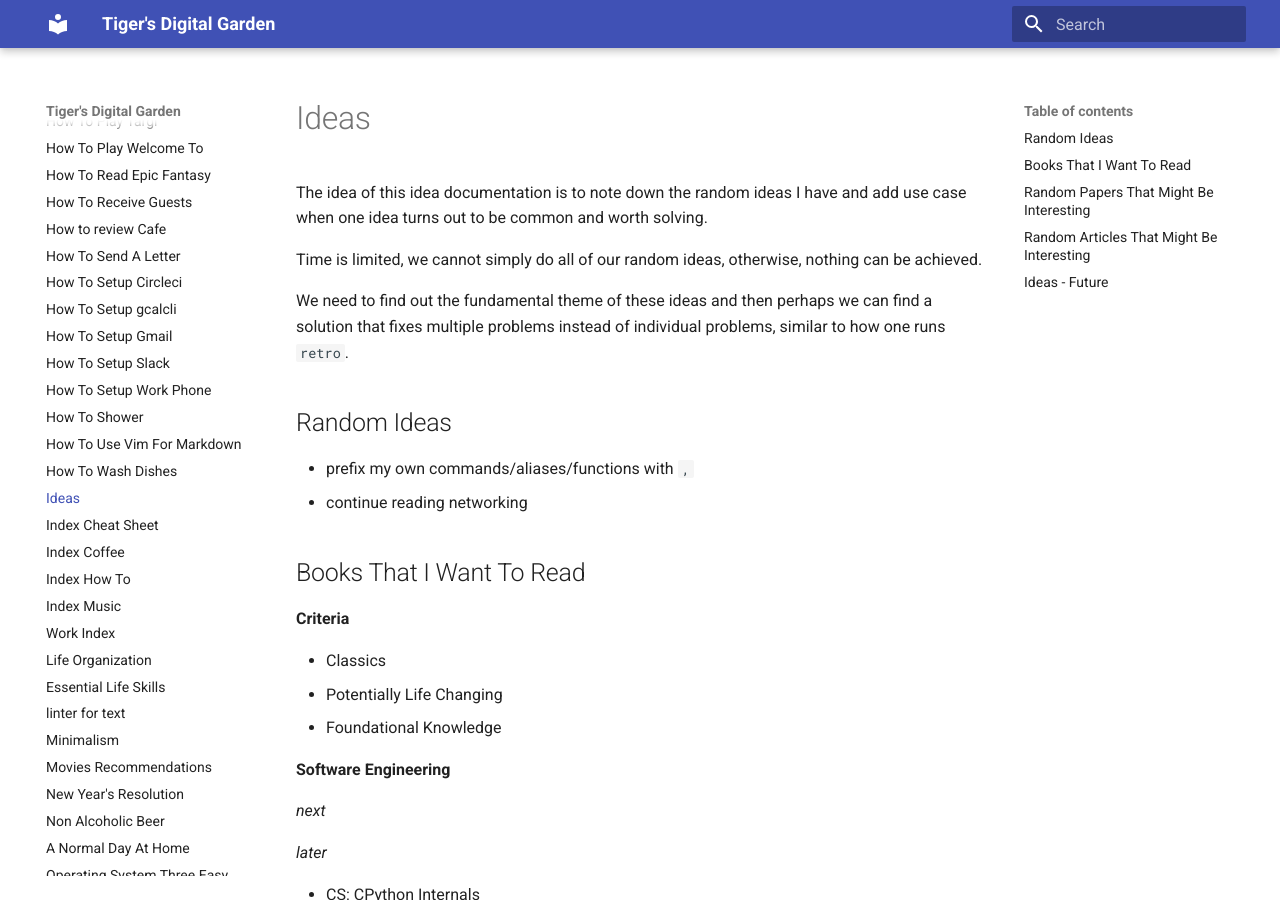
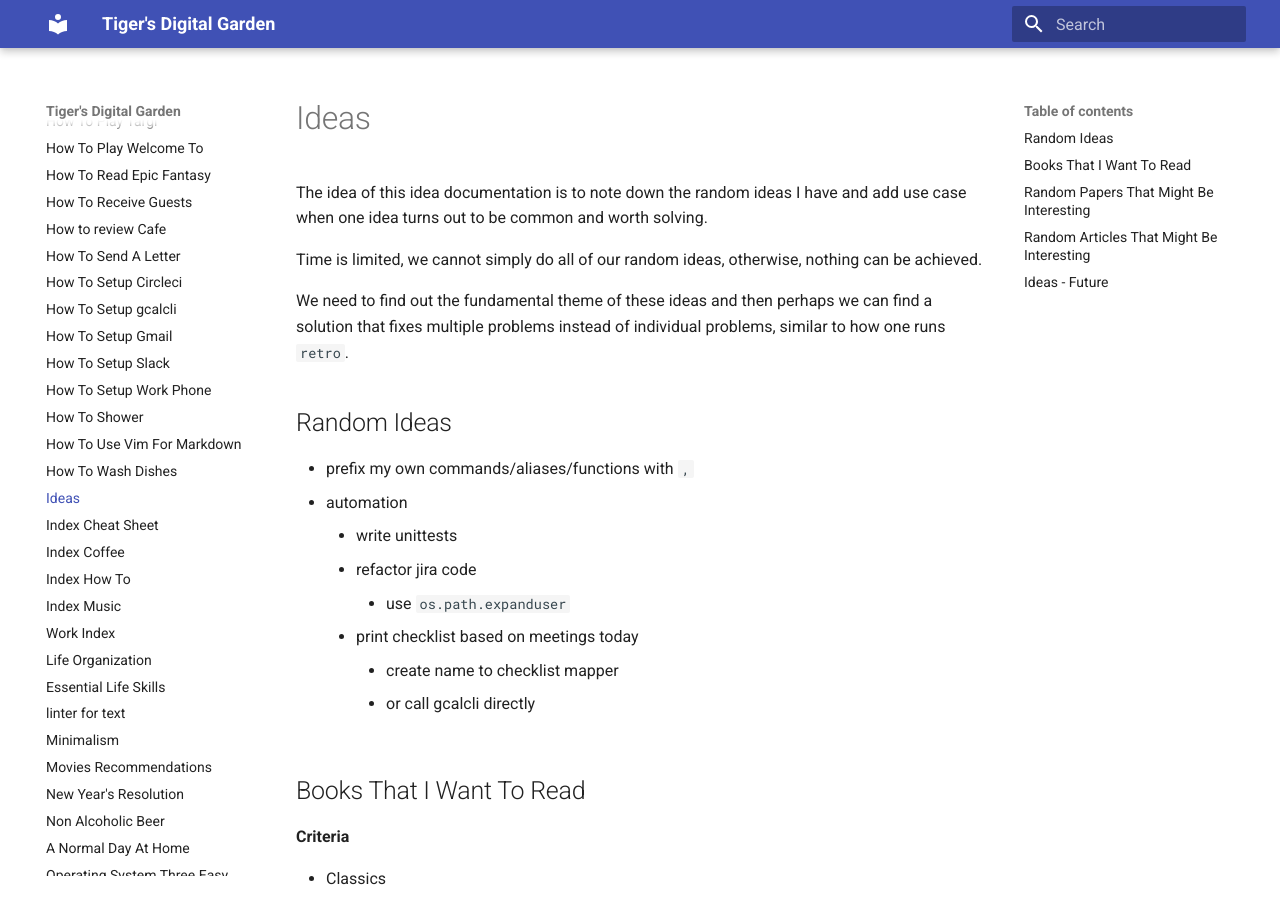
Before and after one commit to ynotstartups/notes, an MkDocs documentation site: the page built from notes/ideas.md, in a window 1280 px wide and 900 px high. Built offline with MkDocs 1.6.1 and Material for MkDocs 9.7.7, drawn with Linux system fonts in a browser that asks for light colours.

Commit message:
add ideas

```diff
--- a/notes/ideas.md
+++ b/notes/ideas.md
@@ -9,7 +9,13 @@ We need to find out the fundamental theme of these ideas and then perhaps we can
 ## Random Ideas
 
 - prefix my own commands/aliases/functions with `,`
-- continue reading networking
+- automation
+  - write unittests
+  - refactor jira code
+    - use `os.path.expanduser`
+  - print checklist based on meetings today
+    - create name to checklist mapper
+    - or call gcalcli directly
 
 ## Books That I Want To Read
 
```
